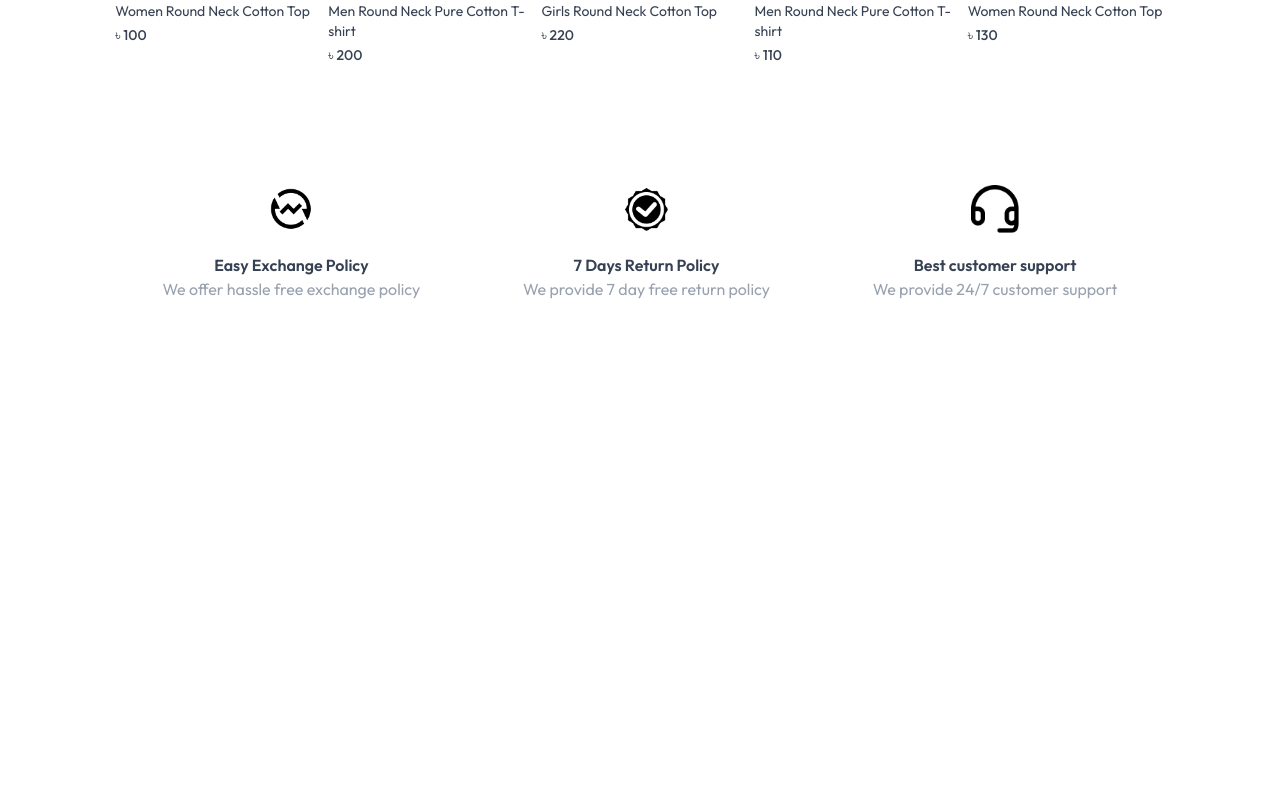
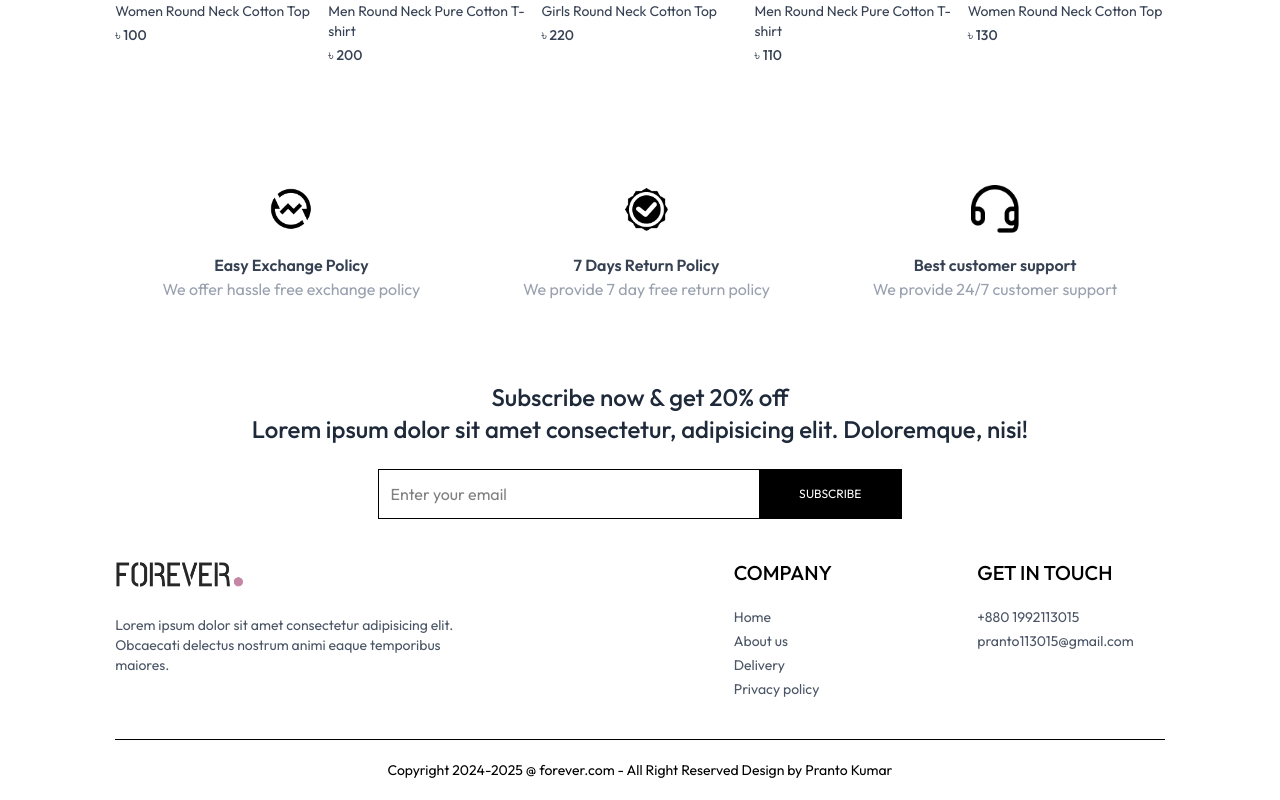
Before and after one commit to ahmadfaraznazar/forever-ecommerce-app, a React app: page / in a window 1280 px wide. Shown: the part 1724-2524 px from the top of the page. Before the commit the page ends 2105 px from the top, so only its background shows below. Built offline with nearby package versions, Linux system fonts and the light colour scheme; the HTML template or start-up script is replaced by a standard one.

Commit message:
add newsletter box and footer and finish homepage

```diff
--- a/src/App.jsx
+++ b/src/App.jsx
@@ -10,6 +10,7 @@
 import Product from './pages/Product';
 import About from './pages/About';
 import Navbar from './components/Navbar';
+import Footer from './components/Footer';
 
 const App = () => {
   return (
@@ -26,6 +27,7 @@
         <Route path="/product/:productId" element={<Product />} />
         <Route path="/about" element={<About />} />
       </Routes>
+      <Footer />
     </div>
   );
 };
--- /dev/null
+++ b/src/components/Footer.jsx
@@ -0,0 +1,45 @@
+import { assets } from '../assets/assets';
+
+const Footer = () => {
+  return (
+    <div>
+      <div className="flex flex-col sm:grid grid-cols-[3fr_1fr_1fr] gap-14 my-10 mt-10 text-sm">
+        <div>
+          <img src={assets.logo} alt="logo" className="mb-5 w-32" />
+          <p className="w-full md:w-2/3 text-gray-600">
+            Lorem ipsum dolor sit amet consectetur adipisicing elit. Obcaecati delectus nostrum animi eaque temporibus
+            maiores.
+          </p>
+        </div>
+
+        <div>
+          <p className="text-xl font-medium mb-5">COMPANY</p>
+          <ul className="flex flex-col gap-1 text-gray-600">
+            <li>Home</li>
+            <li>About us</li>
+            <li>Delivery</li>
+            <li>Privacy policy</li>
+          </ul>
+        </div>
+
+        <div>
+          <p className="text-xl font-medium mb-5">GET IN TOUCH</p>
+          <ul className="flex flex-col gap-1 text-gray-600">
+            <li>+880 1992113015</li>
+            <li>pranto113015@gmail.com</li>
+          </ul>
+        </div>
+      </div>
+
+      <div>
+        <hr />
+        <p className="py-5 text-sm text-center">
+          Copyright 2024-2025 @ forever.com - All Right Reserved Design by{' '}
+          <a href="https://www.linkedin.com/in/pranto-kumar-113015/">Pranto Kumar</a>
+        </p>
+      </div>
+    </div>
+  );
+};
+
+export default Footer;
--- /dev/null
+++ b/src/components/NewsLetterBox.jsx
@@ -0,0 +1,27 @@
+import React from 'react';
+
+const NewsletterBox = () => {
+  const onSubmitHandler = (event) => {
+    event.preventDefault();
+  };
+
+  return (
+    <div className="text-center">
+      <p className="text-2xl font-medium text-gray-800">Subscribe now & get 20% off</p>
+
+      <p className="text-2xl font-medium text-gray-800">
+        Lorem ipsum dolor sit amet consectetur, adipisicing elit. Doloremque, nisi!
+      </p>
+
+      <form onSubmit={onSubmitHandler} className="w-full sm:w-1/2 flex items-center gap-3 mx-auto my-6 border pl-3">
+        <input className="w-full sm:flex-1 outline-none" type="email" placeholder="Enter your email" required />
+
+        <button type="submit" className="bg-black text-white text-xs px-10 py-4">
+          SUBSCRIBE
+        </button>
+      </form>
+    </div>
+  );
+};
+
+export default NewsletterBox;
--- a/src/pages/Home.jsx
+++ b/src/pages/Home.jsx
@@ -3,6 +3,7 @@
 import LatestCollection from '../components/LatestCollection';
 import BestSeller from '../components/BestSeller';
 import OurPolicy from '../components/OurPolicy';
+import NewsletterBox from '../components/NewsLetterBox';
 
 const Home = () => {
   return (
@@ -11,6 +12,7 @@
       <LatestCollection />
       <BestSeller />
       <OurPolicy />
+      <NewsletterBox />
     </div>
   );
 };
```
